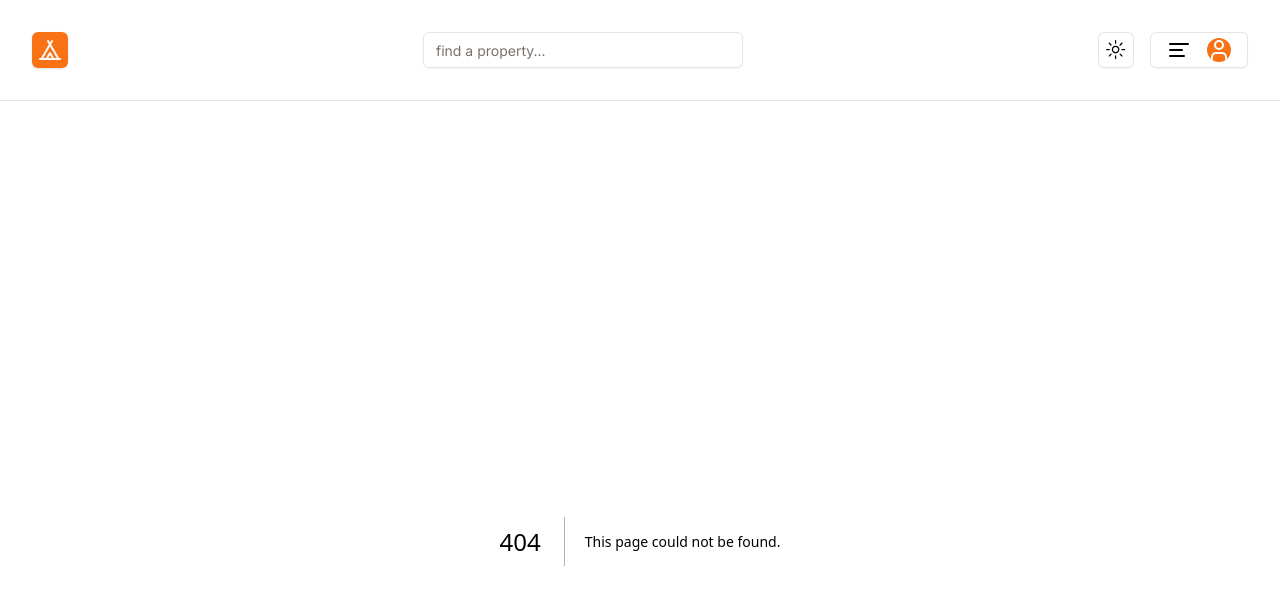
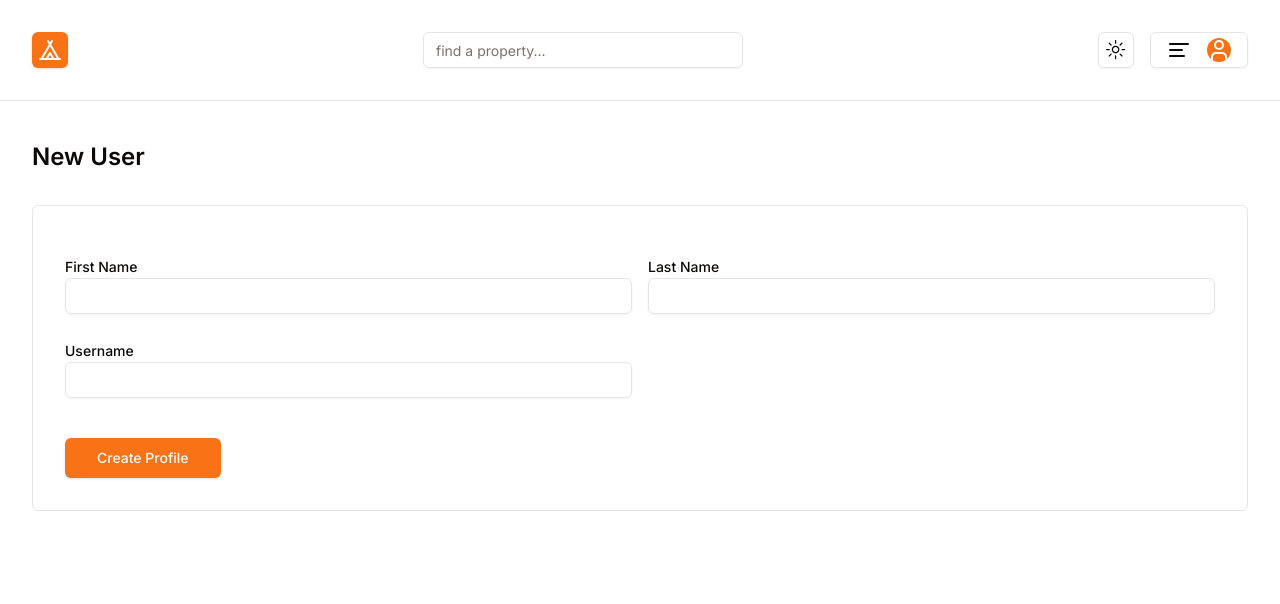
Before and after one commit to rzounlom/home-away, a Next.js app: page /profile/create in a window 1280 px wide. Before the commit this address had no page. Shown: the top 604 px of the page. Built offline with nearby package versions, Linux system fonts and the light colour scheme.

Commit message:
add create new user page/functionality

```diff
--- /dev/null
+++ b/app/profile/create/page.tsx
@@ -0,0 +1,29 @@
+import FormContainer from "@/components/form/FormContainer";
+import FormInput from "@/components/form/FormInput";
+import { SubmitButton } from "@/components/form/Buttons";
+
+const createProfileAction = async (prevState: any, formData: FormData) => {
+  "use server";
+  const firstName = formData.get("firstName") as string;
+  if (firstName !== "shakeAndBake") return { message: "there was an error..." };
+  return { message: "Profile Created" };
+};
+
+function CreateProfile() {
+  return (
+    <section>
+      <h1 className="text-2xl font-semibold mb-8 capitalize">new user</h1>
+      <div className="border p-8 rounded-md">
+        <FormContainer action={createProfileAction}>
+          <div className="grid md:grid-cols-2 gap-4 mt-4 ">
+            <FormInput type="text" name="firstName" label="First Name" />
+            <FormInput type="text" name="lastName" label="Last Name" />
+            <FormInput type="text" name="username" label="Username" />
+          </div>
+          <SubmitButton text="Create Profile" className="mt-8" />
+        </FormContainer>
+      </div>
+    </section>
+  );
+}
+export default CreateProfile;
--- /dev/null
+++ b/components/form/Buttons.tsx
@@ -0,0 +1,34 @@
+"use client";
+
+import { Button } from "@/components/ui/button";
+import { ReloadIcon } from "@radix-ui/react-icons";
+import { useFormStatus } from "react-dom";
+
+type SubmitButtonProps = {
+  className?: string;
+  text?: string;
+};
+
+export function SubmitButton({
+  className = "",
+  text = "submit",
+}: SubmitButtonProps) {
+  const { pending } = useFormStatus();
+  return (
+    <Button
+      type="submit"
+      disabled={pending}
+      className={`capitalize ${className}`}
+      size="lg"
+    >
+      {pending ? (
+        <>
+          <ReloadIcon className="mr-2 h-4 w-4 animate-spin" />
+          Please wait...
+        </>
+      ) : (
+        text
+      )}
+    </Button>
+  );
+}
--- /dev/null
+++ b/components/form/FormContainer.tsx
@@ -0,0 +1,28 @@
+"use client";
+
+import { actionFunction } from "@/utils/types";
+import { useEffect } from "react";
+import { useFormState } from "react-dom";
+import { useToast } from "@/components/ui/use-toast";
+
+const initialState = {
+  message: "",
+};
+
+function FormContainer({
+  action,
+  children,
+}: {
+  action: actionFunction;
+  children: React.ReactNode;
+}) {
+  const [state, formAction] = useFormState(action, initialState);
+  const { toast } = useToast();
+  useEffect(() => {
+    if (state.message) {
+      toast({ description: state.message });
+    }
+  }, [state, toast]);
+  return <form action={formAction}>{children}</form>;
+}
+export default FormContainer;
--- /dev/null
+++ b/components/form/FormInput.tsx
@@ -0,0 +1,36 @@
+import { Input } from "../ui/input";
+import { Label } from "../ui/label";
+
+type FormInputProps = {
+  name: string;
+  type: string;
+  label?: string;
+  defaultValue?: string;
+  placeholder?: string;
+};
+
+function FormInput({
+  label,
+  name,
+  type,
+  defaultValue,
+  placeholder,
+}: FormInputProps) {
+  return (
+    <div className="mb-2">
+      <Label htmlFor={name} className="capitalize">
+        {label || name}
+      </Label>
+      <Input
+        id={name}
+        name={name}
+        type={type}
+        defaultValue={defaultValue}
+        placeholder={placeholder}
+        required
+      />
+    </div>
+  );
+}
+
+export default FormInput;
--- /dev/null
+++ b/utils/types.ts
@@ -0,0 +1,4 @@
+export type actionFunction = (
+  prevState: any,
+  formData: FormData
+) => Promise<{ message: string }>;
```
